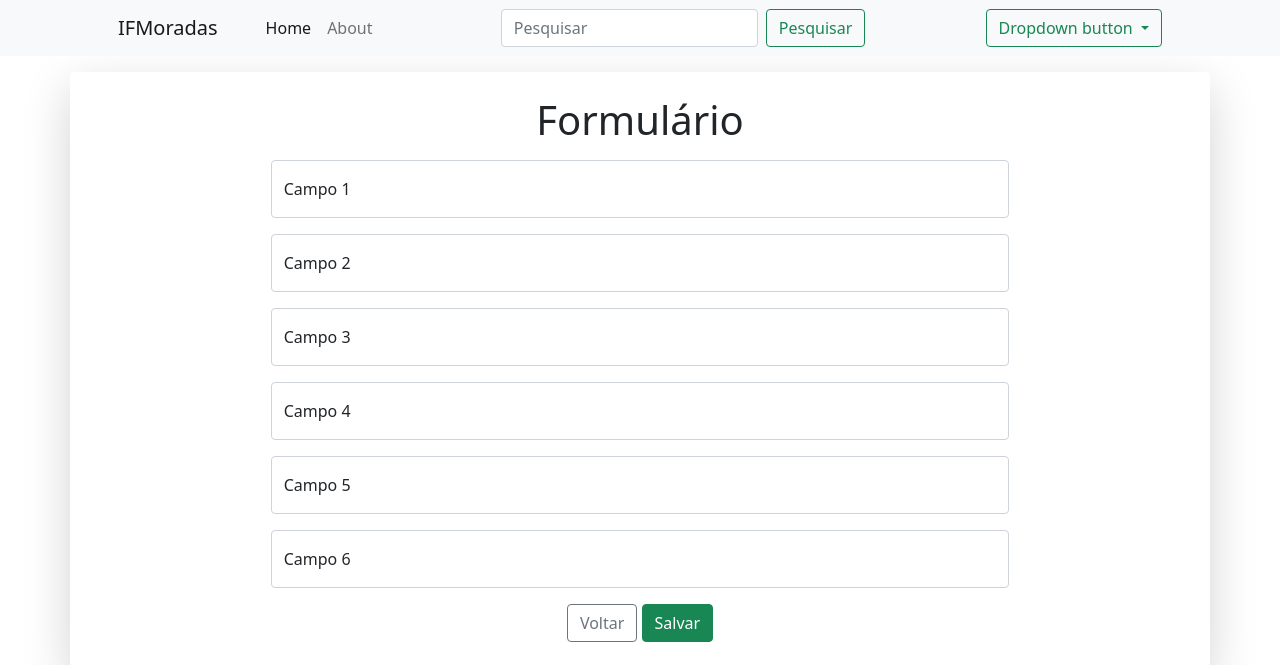
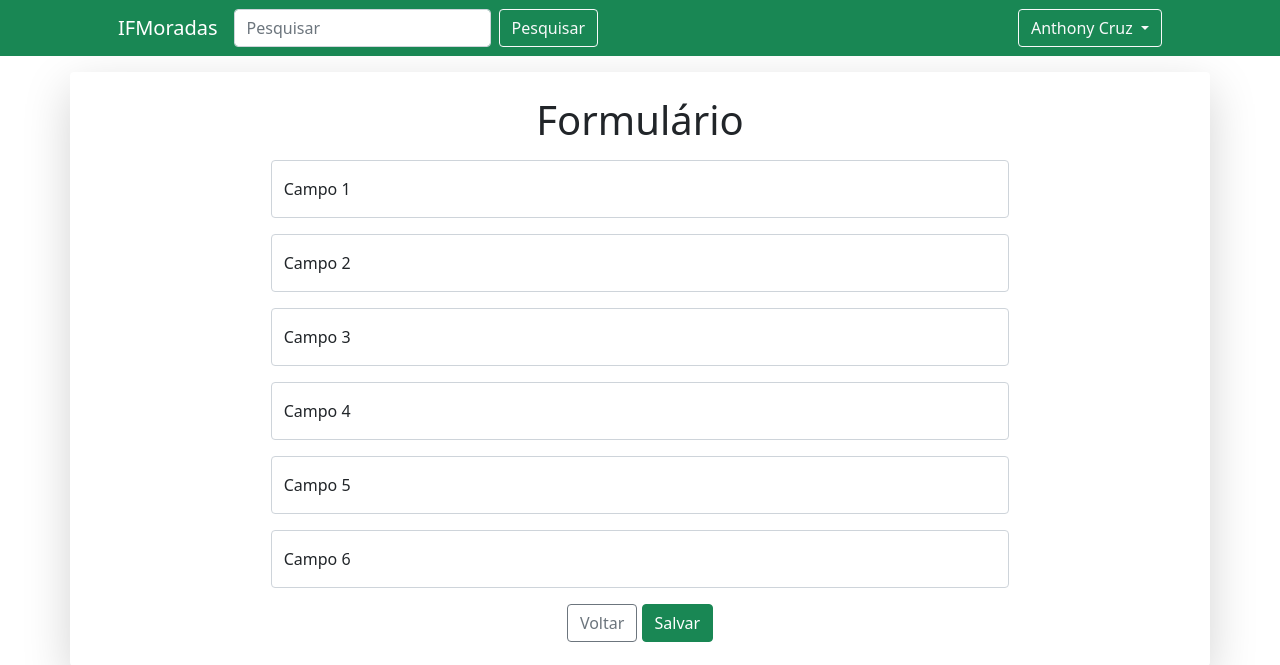
Before and after one commit to AnthonyLeier/ifmoradas, a Django app: page /novo/ in a window 1280 px wide. Shown: the top 665 px of the page. Run offline with Django 3.2, Linux system fonts and the light colour scheme; some libraries are stand-ins or nearby versions.

Commit message:
Correções nas funcionalidades aplicadas ao template

```diff
--- a/moradias/templates/_navbar.html
+++ b/moradias/templates/_navbar.html
@@ -1,8 +1,8 @@
 {% load static %}
 
-<nav class="navbar navbar-expand-lg navbar-light bg-light">
+<nav class="navbar navbar-expand-lg bg-success text-white">
 	<div class="container px-4 px-lg-5">
-		<a class="navbar-brand" href="#!">IFMoradas</a>
+		<a class="navbar-brand text-white" href="/">IFMoradas</a>
 		<button
 			class="navbar-toggler"
 			type="button"
@@ -16,28 +16,24 @@
 		</button>
 
 		<div class="collapse navbar-collapse" id="navbarSupportedContent">
-			<ul class="navbar-nav me-auto mb-2 mb-lg-0 ms-lg-4">
-				<li class="nav-item"><a class="nav-link active" aria-current="page" href="#!">Home</a></li>
-				<li class="nav-item"><a class="nav-link" href="#!">About</a></li>
-			</ul>
 			<form class="d-flex me-auto">
-				<input class="form-control me-2" type="search" placeholder="Pesquisar" aria-label="Search" />
-				<button class="btn btn-outline-success" type="submit">Pesquisar</button>
+				<input class="form-control me-2" type="search" placeholder="Pesquisar" aria-label="Search" id="search" name="search"/>
+				<button class="btn btn-outline-light" type="submit">Pesquisar</button>
 			</form>
 			<div class="dropdown">
 				<button
-					class="btn btn-outline-success dropdown-toggle"
+					class="btn btn-outline-light dropdown-toggle"
 					type="button"
 					id="dropdownMenuButton1"
 					data-bs-toggle="dropdown"
 					aria-expanded="false"
 				>
-					Dropdown button
+					Anthony Cruz
 				</button>
 				<ul class="dropdown-menu" aria-labelledby="dropdownMenuButton1">
-					<li><a class="dropdown-item" href="#">Action</a></li>
-					<li><a class="dropdown-item" href="#">Another action</a></li>
-					<li><a class="dropdown-item" href="#">Something else here</a></li>
+					<li><a class="dropdown-item" href="/novo">Adicionar novo imóvel</a></li>
+					<li><a class="dropdown-item" href="#">Ver seus imóveis</a></li>
+					<li><a class="dropdown-item" href="#">Sair</a></li>
 				</ul>
 			</div>
 		</div>
--- a/moradias/views.py
+++ b/moradias/views.py
@@ -10,16 +10,17 @@ def home(request):
     search = request.GET.get('search')
     if search:
         data['moradias'] = Moradia.objects.filter(nome__icontains=search)
+        data['search'] = True
     else:
         data['moradias'] = Moradia.objects.all()
 
     if len(data['moradias']) > 0:
-        paginator = Paginator(data['moradias'], 10)
+        paginator = Paginator(data['moradias'], 8)
         pages = request.GET.get('page')
         data['moradias'] = paginator.get_page(pages)
 
     # Pegar o último imóvel para colocar em destaque
-    data['recente'] = Moradia.objects.order_by('-id').get()
+    data['recente'] = Moradia.objects.order_by('-id')[0]
 
     return render(request, 'index.html', data)
 
```
Also changed, not shown: moradias/templates/detalhes.html (+6 -6 lines), moradias/templates/index.html (+6 -4 lines).
